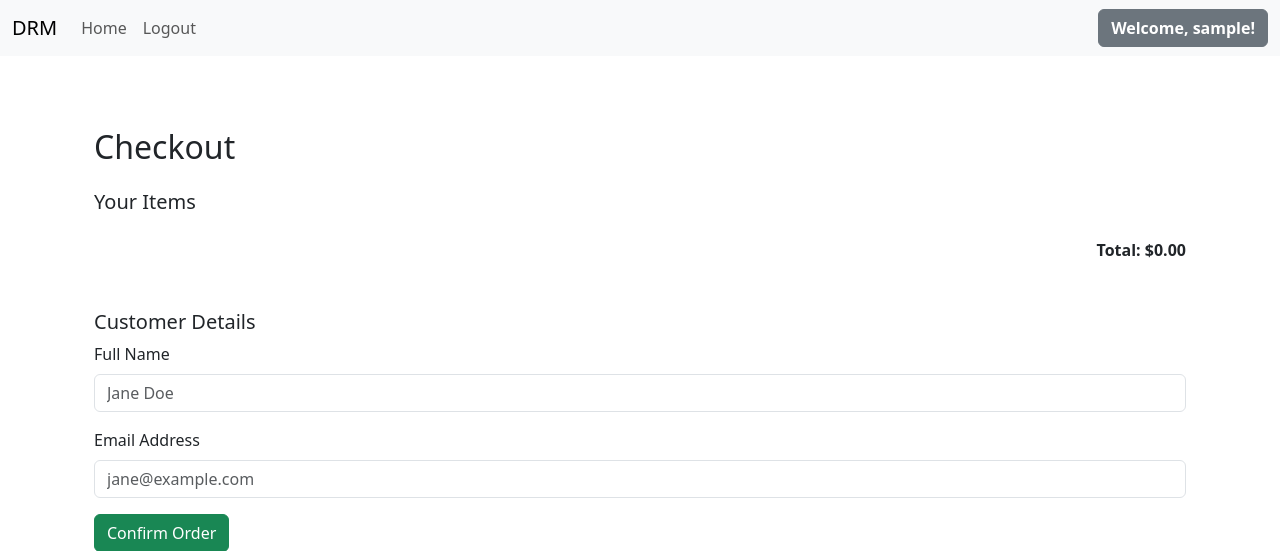
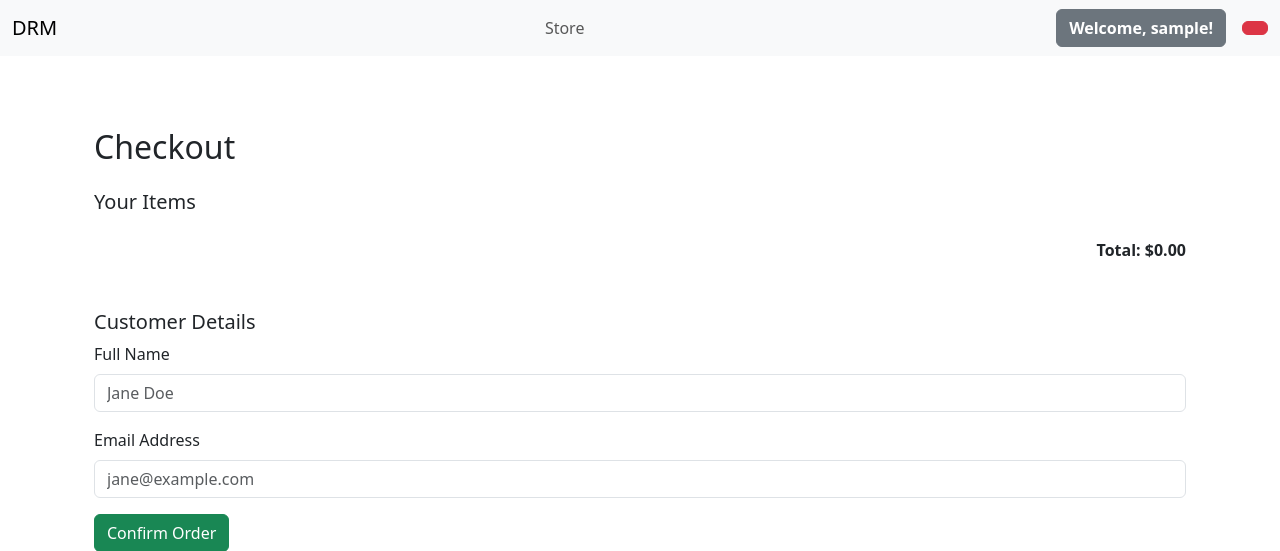
Before and after one commit to mustahidhasan/DRM, a Django app: page /checkout/ in a window 1280 px wide. Shown: the top 551 px of the page. Run offline with Django 5.2, Linux system fonts and the light colour scheme; the visitor is signed in with stand-in values (Sample User, id 1).

Commit message:
nav design one

```diff
--- a/drm/templates/navbar.html
+++ b/drm/templates/navbar.html
@@ -1,34 +1,38 @@
 <nav class="navbar navbar-expand-lg navbar-light bg-light">
   <div class="container-fluid">
     <a class="navbar-brand" href="{% url 'home' %}">DRM</a>
+
+    <!-- Toggle Button for Smaller Screens -->
     <button class="navbar-toggler" type="button" data-bs-toggle="collapse" data-bs-target="#navbarSupportedContent"
       aria-controls="navbarSupportedContent" aria-expanded="false" aria-label="Toggle navigation">
       <span class="navbar-toggler-icon"></span>
     </button>
+
     <div class="collapse navbar-collapse" id="navbarSupportedContent">
-      <ul class="navbar-nav me-auto mb-2 mb-lg-0">
+      <!-- Centered Nav Links -->
+      <ul class="navbar-nav mx-auto mb-2 mb-lg-0">
         {% if user.is_authenticated %}
         <li class="nav-item">
-          <a class="nav-link" href="{% url 'home' %}">Home</a>
-        </li>
-        <li class="nav-item">
-          <a class="nav-link" href="{% url 'logout' %}">Logout</a>
+          <a class="nav-link" href="{% url 'home' %}">Store</a>
         </li>
         {% else %}
-
         <li class="nav-item">
           <a class="nav-link" href="{% url 'login' %}">Login</a>
         </li>
-
         {% endif %}
       </ul>
-      <!-- This part aligns the 'Welcome' message to the right -->
+
+      <!-- Right Side - Username and Logout Icon -->
       {% if user.is_authenticated %}
-          <a href="{% url 'profile' %}" class="btn btn-secondary ms-auto" style="font-weight: bold; color: white;">
-              Welcome, {{ user.username }}!
-          </a>
+      <div class="d-flex align-items-center">
+        <a href="{% url 'profile' %}" class="btn btn-secondary me-3" style="font-weight: bold; color: white;">
+            Welcome, {{ user.username }}!
+        </a>
+        <a href="{% url 'logout' %}" class="btn btn-danger">
+            <i class="bi bi-box-arrow-right"></i> <!-- Bootstrap icon for logout -->
+        </a>
+      </div>
       {% endif %}
-
     </div>
   </div>
 </nav>
```
